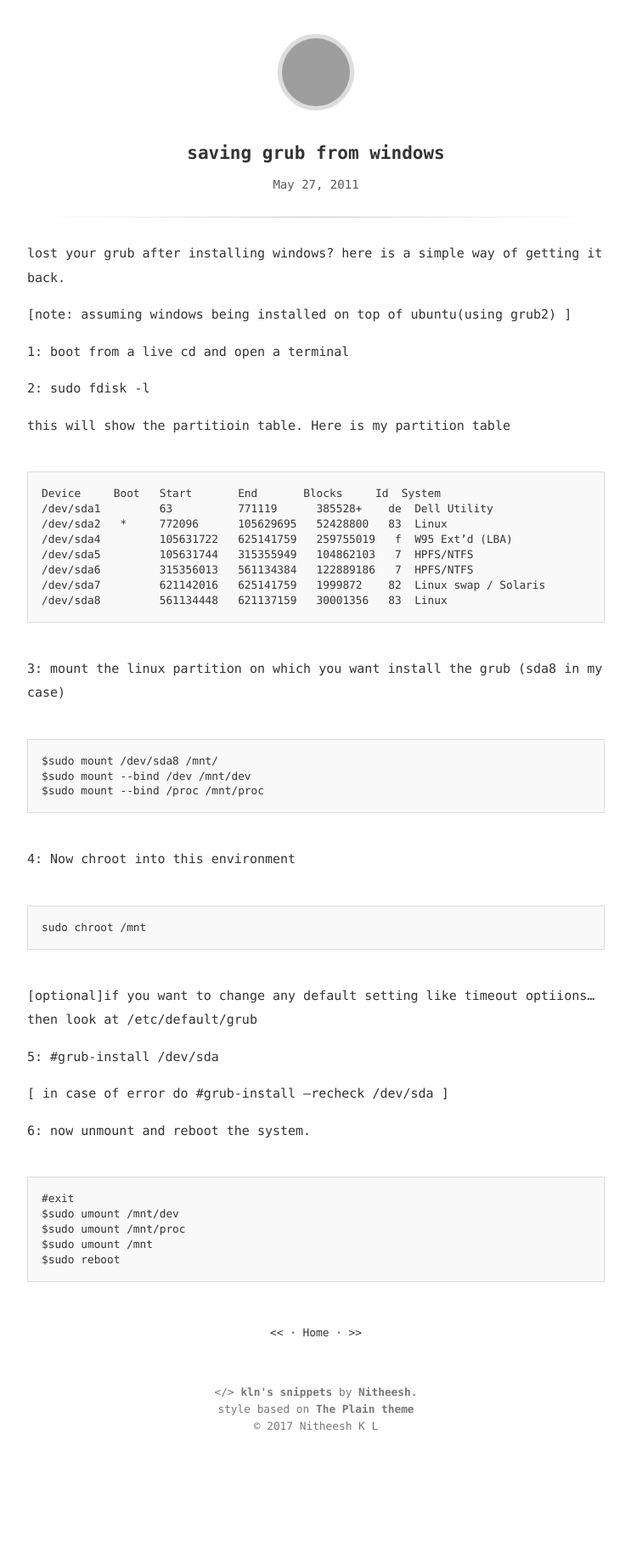
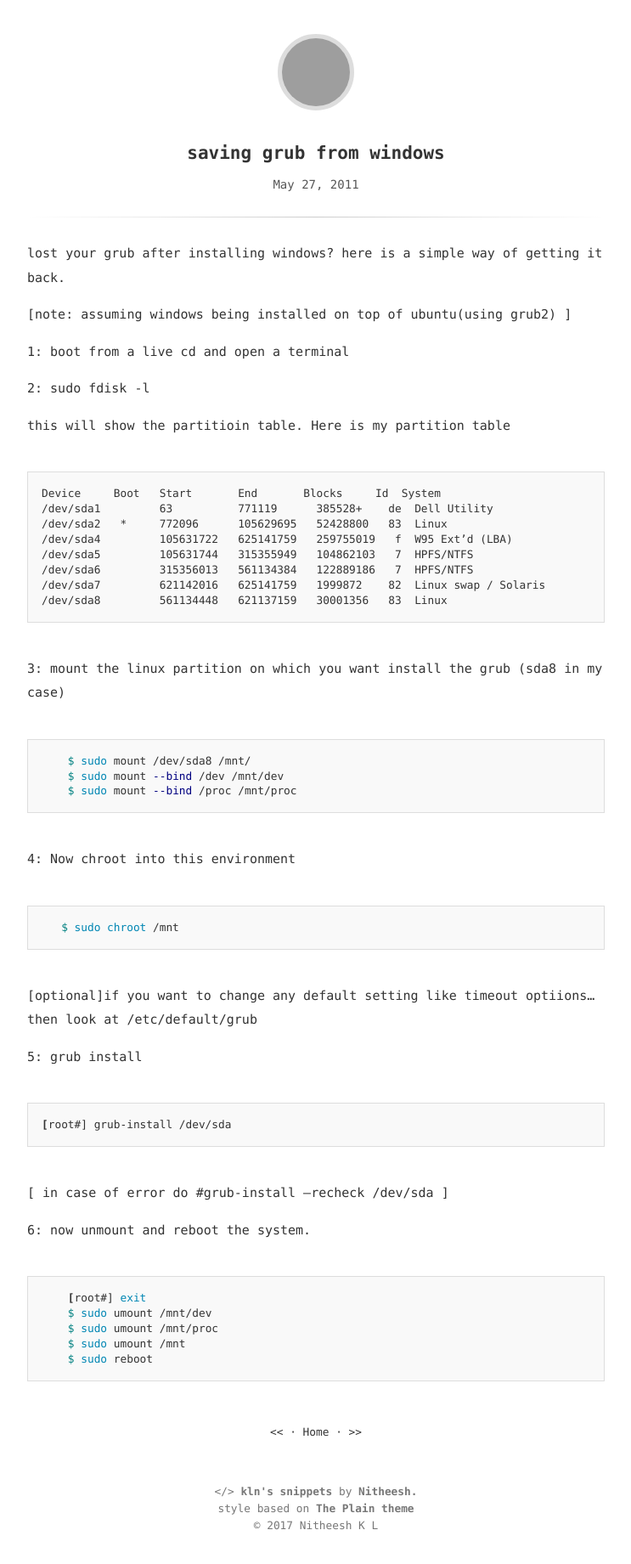
Before and after one commit to nitheeshkl/nitheeshkl.github.io, a Jekyll site: the page built from _posts/2011-05-26-saving-grub-from-windows.markdown, in a window 1280 px wide. Shown: the whole page at 85% size, without its empty margins (268-1011 px from the left). Built offline with Jekyll 4.4.1, drawn with Linux system fonts in a browser that asks for light colours; before the commit the page ends 1724 px from its top, so only the background shows below that; grey boxes are pictures that could not be loaded.

Commit message:
fix saving grub
Signed-off-by: Nitheesh K L <nitheesh.k.l@intel.com>

````diff
--- a/_posts/2011-05-26-saving-grub-from-windows.markdown
+++ b/_posts/2011-05-26-saving-grub-from-windows.markdown
@@ -38,30 +38,34 @@ this will show the partitioin table. Here is my partition table
 
 3: mount the linux partition on which you want install the grub (sda8 in my case)
 
-
-    $sudo mount /dev/sda8 /mnt/
-    $sudo mount --bind /dev /mnt/dev
-    $sudo mount --bind /proc /mnt/proc
-
+```bash
+    $ sudo mount /dev/sda8 /mnt/
+    $ sudo mount --bind /dev /mnt/dev
+    $ sudo mount --bind /proc /mnt/proc
+```
 
 
 4: Now chroot into this environment
 
-
-    sudo chroot /mnt
-
+```bash
+   $ sudo chroot /mnt
+```
 
 [optional]if you want to change any default setting like timeout optiions... then look at /etc/default/grub
 
-5: #grub-install /dev/sda
+5: grub install
 
+```bash
+[root#] grub-install /dev/sda
+```
 [ in case of error do #grub-install --recheck /dev/sda ]
 
 6: now unmount and reboot the system.
 
-
-    #exit
-    $sudo umount /mnt/dev
-    $sudo umount /mnt/proc
-    $sudo umount /mnt
-    $sudo reboot
+```bash
+    [root#] exit
+    $ sudo umount /mnt/dev
+    $ sudo umount /mnt/proc
+    $ sudo umount /mnt
+    $ sudo reboot
+```
````
